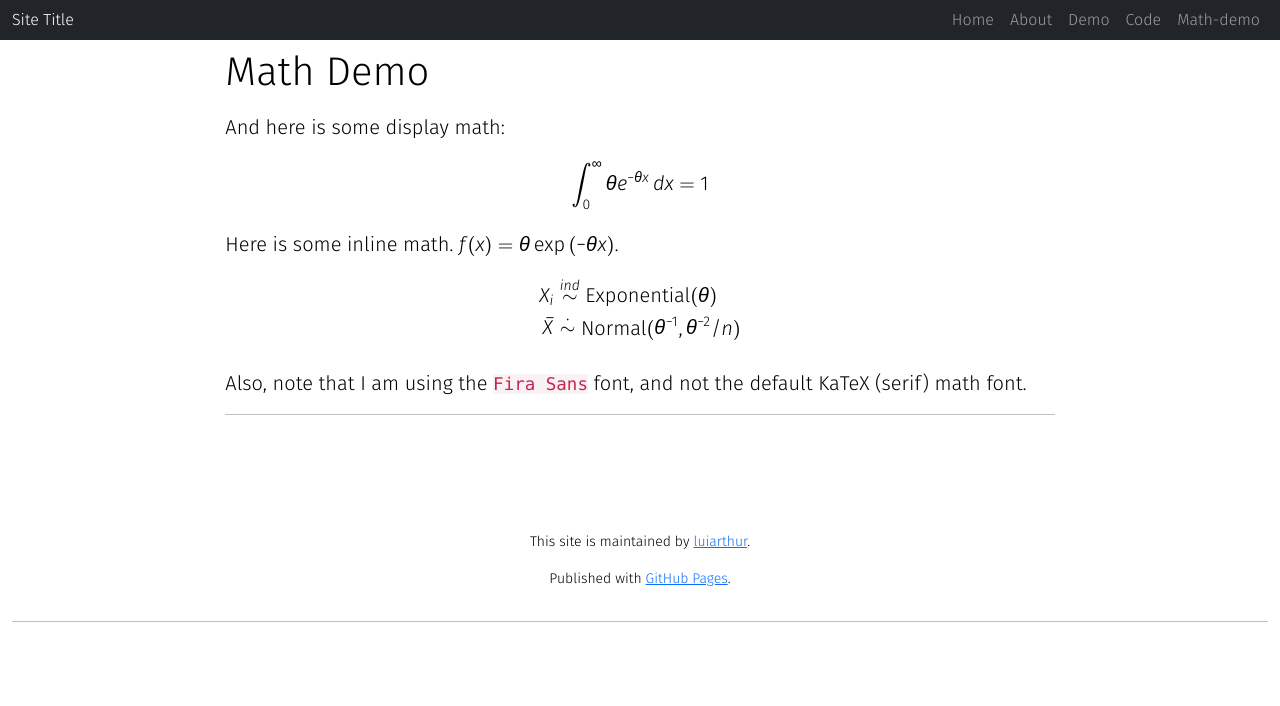
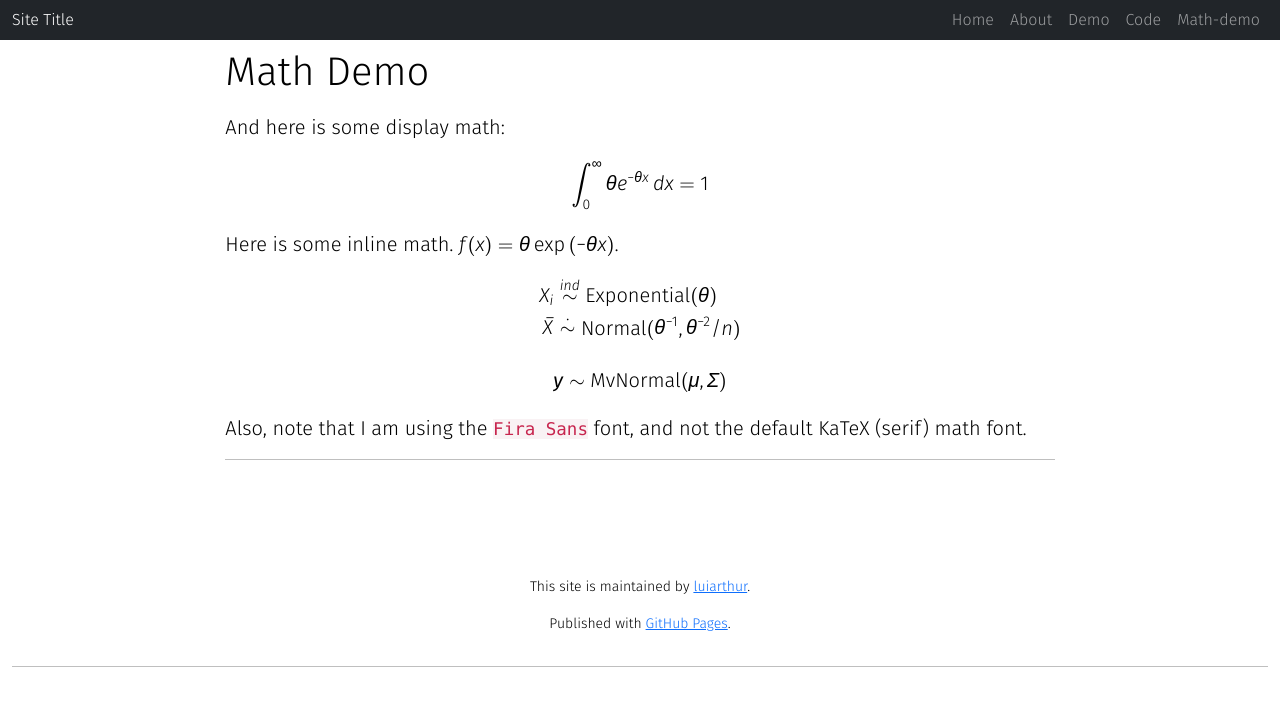
Before and after one commit to luiarthur/ghpage-template, a Jekyll site: the page built from docs/math-demo.md, in a window 1280 px wide. Shown: the top 706 px of the page. Built offline with Jekyll 4.4.1, drawn with Linux system fonts in a browser that asks for light colours; nearby versions of some CDN libraries; comment, search, counter and statistics services are not loaded.

Commit message:
format improvements

```diff
--- a/docs/_includes/nav.html
+++ b/docs/_includes/nav.html
@@ -2,7 +2,7 @@
 <nav class="navbar navbar-expand-lg navbar-dark bg-dark navbar-custom">
     <div class="container-fluid">
       <!-- Brand and toggle get grouped for better mobile display -->
-      <a class="navbar-brand" href="{{site.github_repo}}">{{ site.title }}</a>
+      <a class="navbar-brand" href="{{ site.github.repository_url }}">{{ site.title }}</a>
       <button class="navbar-toggler" type="button" data-bs-toggle="collapse"
         data-bs-target="#pageNavBar"
         aria-controls="pageNavBar" aria-expanded="false"
--- a/docs/assets/css/katex-custom.css
+++ b/docs/assets/css/katex-custom.css
@@ -20,7 +20,7 @@
 .katex .mclose {
   font-family: 'Katex_Main';
 }
-.katex .mord.boldsymbol {
+.katex .mord.boldsymbol, .katex .mathbf {
   /*font-family: 'Fira';*/
   font-family: var(--main-font-family);
   font-weight: var(--main-bold-font-weight);
--- a/docs/math-demo.md
+++ b/docs/math-demo.md
@@ -22,5 +22,9 @@ X_i &\ind \text{Exponential}(\theta) \\
 \end{aligned}
 $$
 
+$$
+\bm y \sim \text{MvNormal}(\bm\mu, \bm\Sigma)
+$$
+
 Also, note that I am using the `Fira Sans` font, and not the default KaTeX (serif)
 math font.
```
Also changed, not shown: 1 other file.
